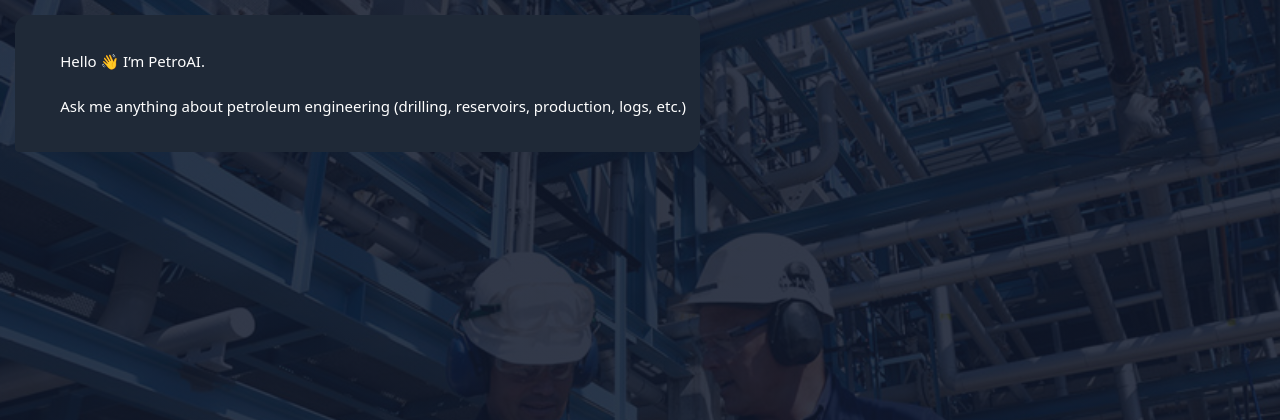
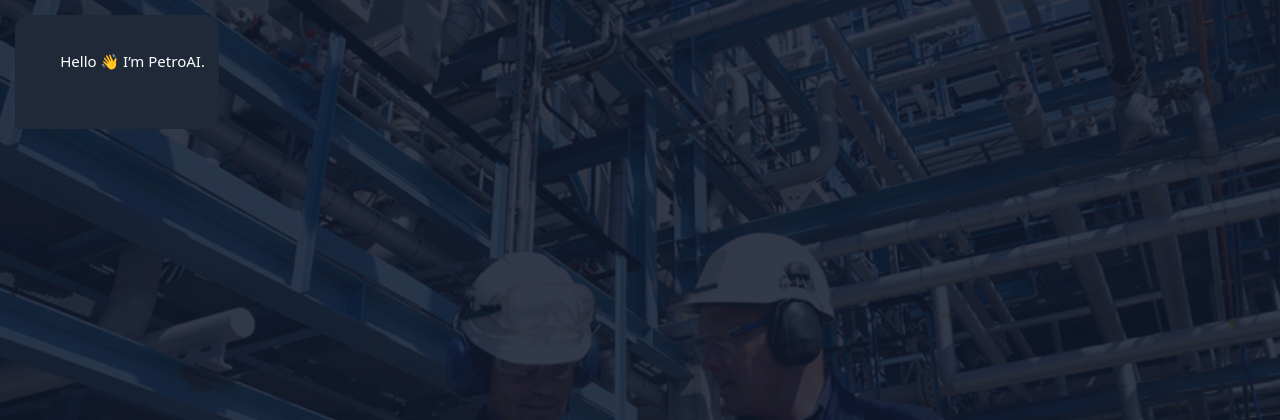
Before and after one commit to djamiloudjamilou821-sketch/Petrol-APP, a Flask app: page /petroai in a window 1280 px wide. Shown: the part 113-533 px from the top of the page. Run offline with Flask 3, Linux system fonts and the light colour scheme; the visitor is signed in with stand-in values (Sample User, id 1).

Commit message:
update website

```diff
--- a/requirements.txt
+++ b/requirements.txt
@@ -4,3 +4,4 @@ gunicorn
 psycopg2-binary
 python-dotenv
 requests
+supabase==2.6.0
--- a/templates/petroai.html
+++ b/templates/petroai.html
@@ -149,7 +149,6 @@
 
     <div class="bubble ai">
         Hello 👋 I’m PetroAI.<br>
-        Ask me anything about petroleum engineering (drilling, reservoirs, production, logs, etc.)
     </div>
 
 </div>
```
